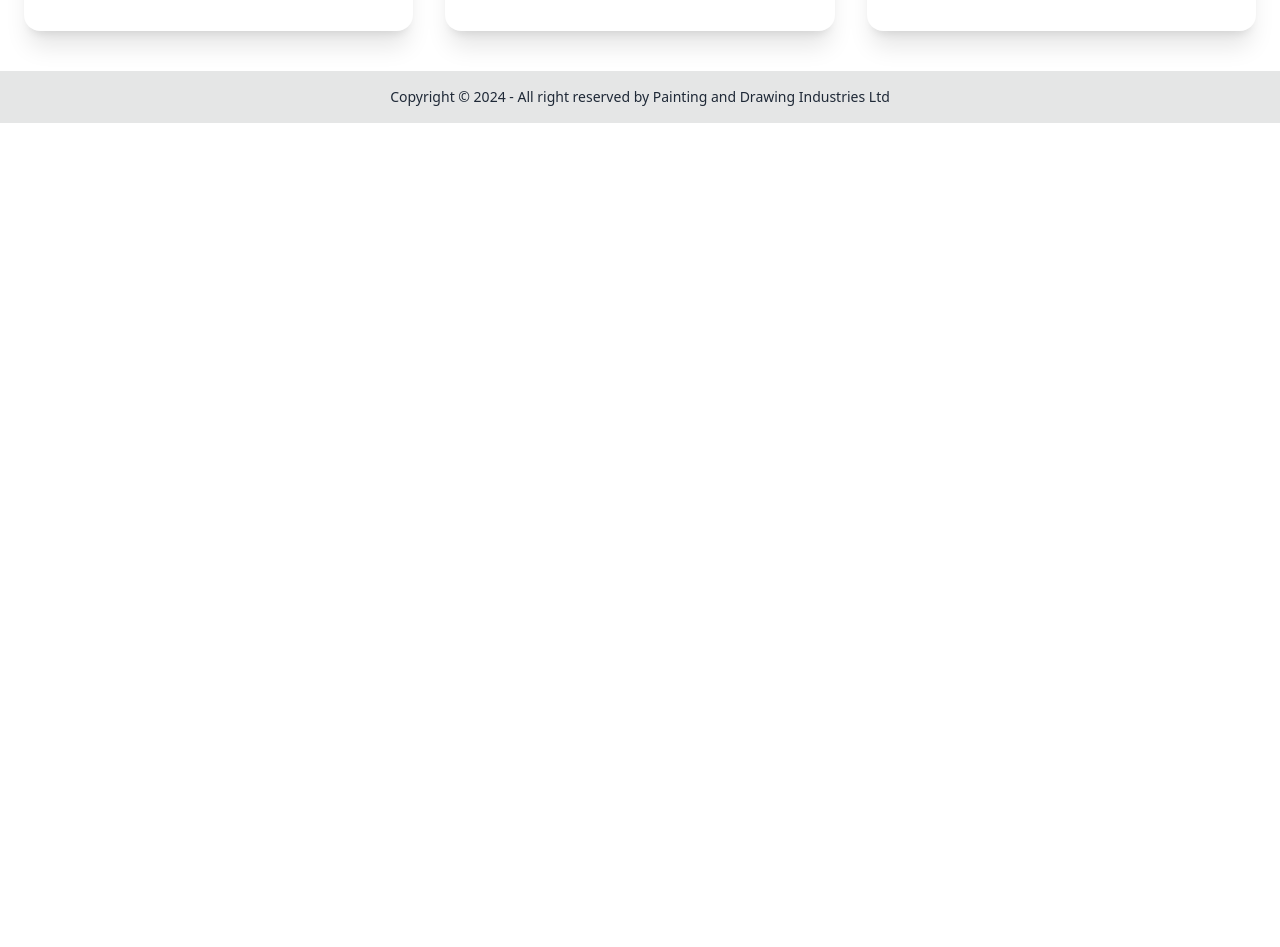
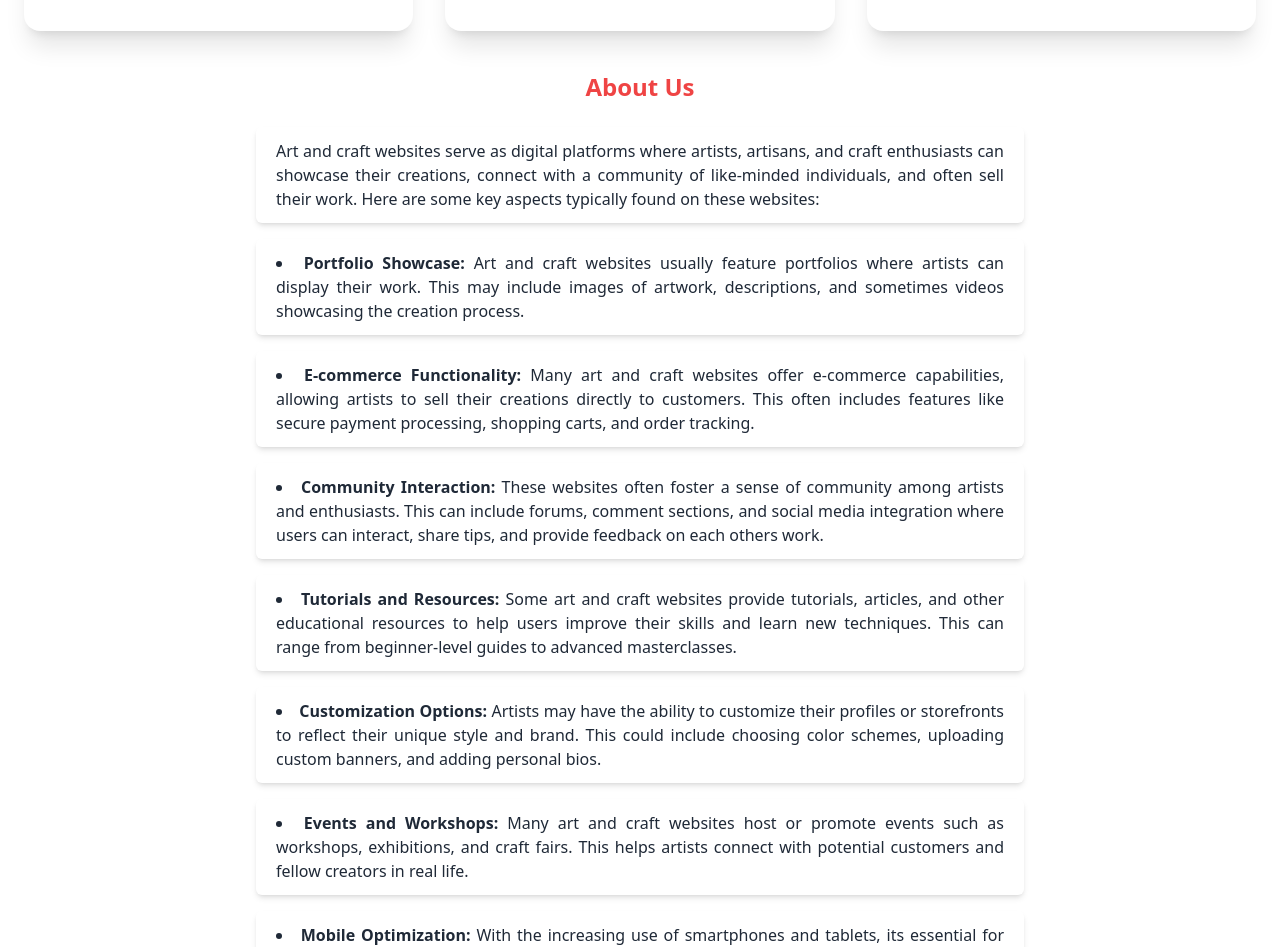
Before and after one commit to Masudur400/assignment-ten-client, a React (Vite) app: page / in a window 1280 px wide. Shown: the part 1645-2592 px from the top of the page. Before the commit the page ends 1768 px from the top, so only its background shows below. Built offline with nearby package versions, Linux system fonts and the light colour scheme; no server answers.

Commit message:
last update

```diff
--- a/package.json
+++ b/package.json
@@ -21,6 +21,7 @@
     "react-helmet": "^6.1.0",
     "react-icons": "^5.1.0",
     "react-router-dom": "^6.23.0",
+    "react-tooltip": "^5.26.4",
     "sort-by": "^1.2.0",
     "sweetalert2": "^11.10.8",
     "swiper": "^11.1.1"
--- /dev/null
+++ b/src/conponents/AboutUs/AboutUs.jsx
@@ -0,0 +1,36 @@
+import 'react-tooltip/dist/react-tooltip.css';
+import 'react-tooltip/dist/react-tooltip.css'
+
+
+const AboutUs = () => {
+    return (
+        <div className="mt-5">
+            <div>
+                <h2 className="text-2xl font-extrabold text-center my-6 text-red-500">About Us</h2>
+            </div>
+            <div className="md:w-4/5 lg:w-3/5 mx-auto text-justify">
+            <p data-aos="fade-left" className="shadow-md py-3 px-5 mb-4 rounded-md">Art and craft websites serve as digital platforms where artists, artisans, and craft enthusiasts can showcase their creations, connect with a community of like-minded individuals, and often sell their work. Here are some key aspects typically found on these websites:</p>
+
+                  <li data-aos="fade-right" className="shadow-md py-3 px-5 mb-4 rounded-md"><span className="font-bold">Portfolio Showcase:</span> Art and craft websites usually feature portfolios where artists can display their work. This may include images of artwork, descriptions, and sometimes videos showcasing the creation process.</li>
+
+                  <li data-aos="fade-left" className="shadow-md py-3 px-5 mb-4 rounded-md"><span className="font-bold">E-commerce Functionality:</span> Many art and craft websites offer e-commerce capabilities, allowing artists to sell their creations directly to customers. This often includes features like secure payment processing, shopping carts, and order tracking.</li>
+
+                  <li data-aos="fade-right" className="shadow-md py-3 px-5 mb-4 rounded-md"><span className="font-bold">Community Interaction:</span> These websites often foster a sense of community among artists and enthusiasts. This can include forums, comment sections, and social media integration where users can interact, share tips, and provide feedback on each others work.</li>
+
+                  <li data-aos="fade-left" className="shadow-md py-3 px-5 mb-4 rounded-md"><span className="font-bold">Tutorials and Resources:</span> Some art and craft websites provide tutorials, articles, and other educational resources to help users improve their skills and learn new techniques. This can range from beginner-level guides to advanced masterclasses.</li>
+
+                  <li data-aos="fade-right" className="shadow-md py-3 px-5 mb-4 rounded-md"><span className="font-bold">Customization Options:</span> Artists may have the ability to customize their profiles or storefronts to reflect their unique style and brand. This could include choosing color schemes, uploading custom banners, and adding personal bios.</li>
+
+                  <li data-aos="fade-left" className="shadow-md py-3 px-5 mb-4 rounded-md"><span className="font-bold">Events and Workshops:</span> Many art and craft websites host or promote events such as workshops, exhibitions, and craft fairs. This helps artists connect with potential customers and fellow creators in real life.</li>
+
+                  <li data-aos="fade-right" className="shadow-md py-3 px-5 mb-4 rounded-md"><span className="font-bold">Mobile Optimization:</span> With the increasing use of smartphones and tablets, its essential for art and craft websites to be optimized for mobile devices. This ensures a seamless browsing and shopping experience for users on the go.</li>
+
+                  <li data-aos="fade-left" className="shadow-md py-3 px-5 mb-4 rounded-md"><span className="font-bold">SEO and Marketing Tools:</span> To attract visitors and drive sales, art and craft websites often utilize search engine optimization (SEO) techniques and marketing tools such as email newsletters, social media promotion, and online advertising.</li>
+
+                  <p data-aos="fade-right" className="shadow-md py-3 px-5 mb-4 rounded-md">Overall, art and craft websites play a vital role in supporting the creative community by providing a platform for artists to showcase and sell their work while fostering connections and collaboration among enthusiasts.</p>
+            </div>
+        </div>
+    );
+};
+
+export default AboutUs;
--- a/src/conponents/Home/Home.jsx
+++ b/src/conponents/Home/Home.jsx
@@ -2,6 +2,7 @@ import { Link } from "react-router-dom";
 import ClientReview from "../ClientReview/ClientReview";
 import CraftItemsSection from "../CraftItemsSection/CraftItemsSection";
 import Header from "../Header/Header";
+import AboutUs from "../AboutUs/AboutUs";
 
 
 
@@ -24,6 +25,10 @@ const Home = () => {
                 <ClientReview></ClientReview>
             </div>
 
+            <div className="mt-5 md:mt-10">
+               <AboutUs></AboutUs>
+            </div>
+
         </div>
     );
 };
--- a/src/conponents/MyCraftList/MyCraftList.jsx
+++ b/src/conponents/MyCraftList/MyCraftList.jsx
@@ -22,10 +22,10 @@ const MyCraftList = () => {
         <div>
             <div className="my-5 flex justify-center items-center">
                 <details className="dropdown">
-                    <summary className="m-1 btn font-bold flex gap-2 justify-center items-center">Item Types <FaChevronDown></FaChevronDown></summary>
-                    <ul className="p-2 shadow menu dropdown-content z-[1] bg-base-100 rounded-box w-52">
-                        <li className="font-bold mb-3"> Craft </li>
-                        <li className="font-bold mb-3"> Art </li>
+                    <summary className="m-1 btn font-bold flex gap-2 justify-center items-center">Customization <FaChevronDown></FaChevronDown></summary>
+                    <ul className="p-2 shadow menu dropdown-content z-[1] bg-base-100 rounded-box  w-32">
+                        <li className="font-bold mb-3 text-center"> Yes </li>
+                        <li className="font-bold mb-3 text-center"> No </li>
                     </ul>
                 </details>
             </div>
```
Also changed, not shown: 1 other file (tests, documents, lock files or other folders).
